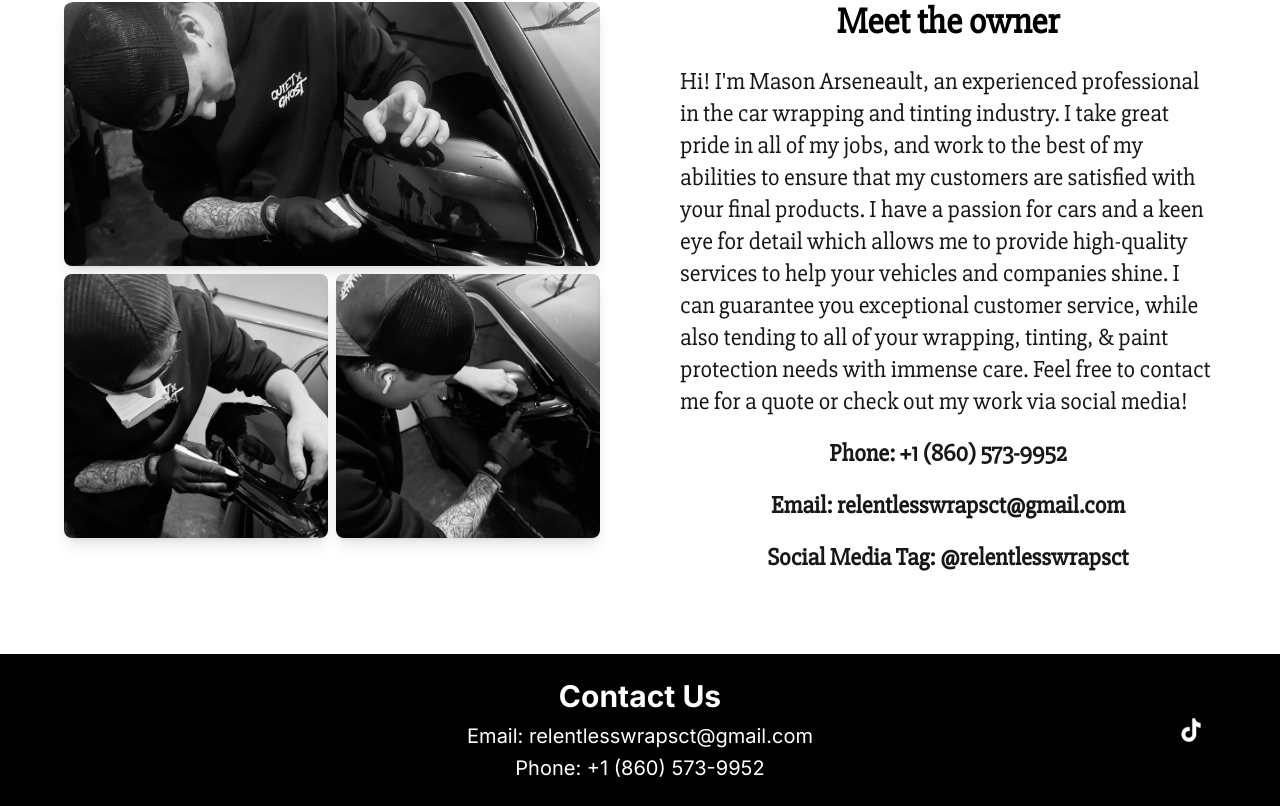
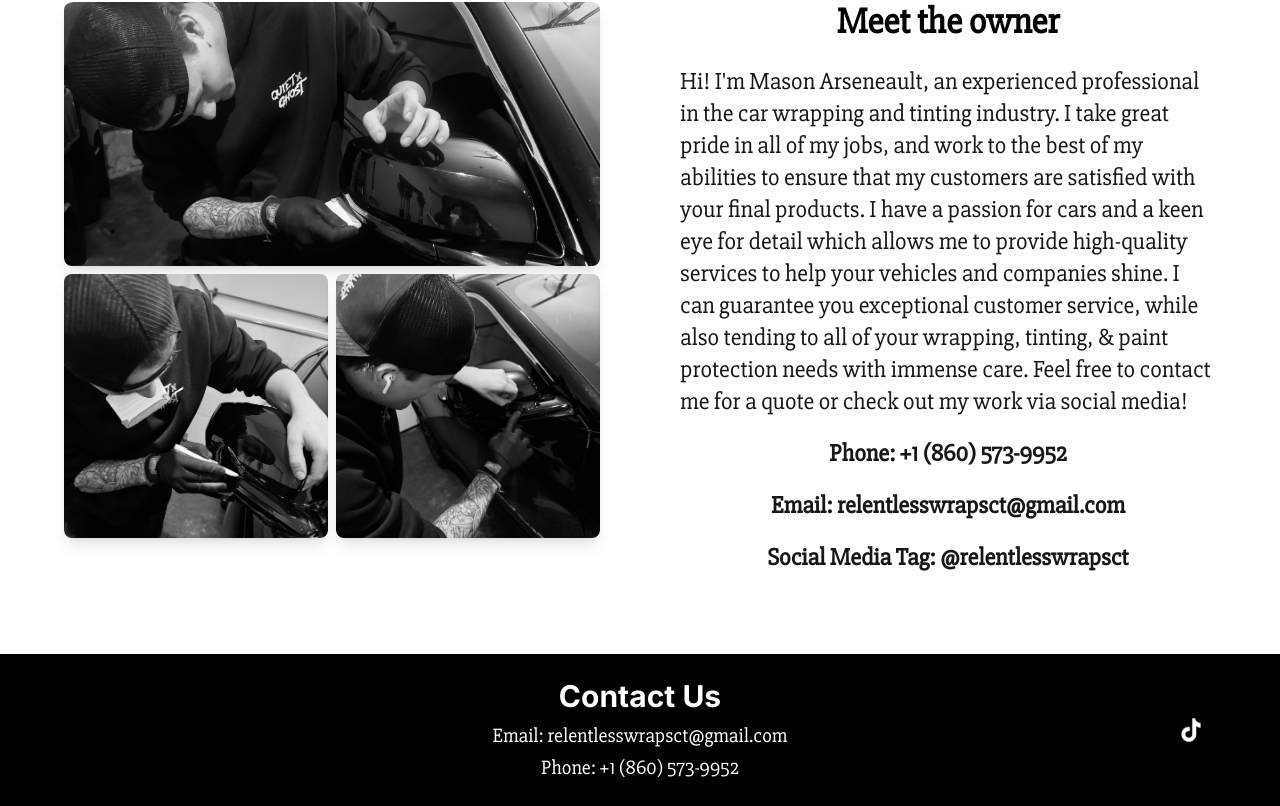
Before and after one commit to Tgalica05/MasonArseneaultWebsite, a Next.js app: page / in a window 1280 px wide. Shown: the part 1048-1854 px from the top of the page. Built offline with nearby package versions, Linux system fonts and the light colour scheme; a web font is replaced by a local one.

Commit message:
fixed aesthetics home page

```diff
--- a/src/app/BottomBar.tsx
+++ b/src/app/BottomBar.tsx
@@ -1,6 +1,9 @@
 'use client';
 import Link from "next/link";
 import Image from "next/image";
+import { Inter, Rubik_Gemstones, Bungee_Shade, Rubik_Glitch_Pop, Rubik_Glitch, Slabo_27px } from "next/font/google";
+
+const slabo = Slabo_27px({ subsets: ["latin"], weight: "400" });
 
 export default function BottomBar() {
   return (
@@ -10,11 +13,11 @@ export default function BottomBar() {
 
         {/* Contact Info */}
         <div className="text-white text-left md:text-center text-sm md:text-xl">
-          <h2 className="font-bold mb-2 text-lg md:text-3xl">
+          <h2 className={`font-bold mb-2 text-lg md:text-3xl`}>
             Contact Us
           </h2>
-          <p>Email: relentlesswrapsct@gmail.com</p>
-          <p className="mt-1">Phone: +1 (860) 573-9952</p>
+          <p className={`text-sm md:text-xl ${slabo.className}`}>Email: relentlesswrapsct@gmail.com</p>
+          <p className={`text-sm md:text-xl ${slabo.className} mt-1`}>Phone: +1 (860) 573-9952</p>
         </div>
 
         {/* TikTok (always right) */}
--- a/src/app/MobileNavbar.tsx
+++ b/src/app/MobileNavbar.tsx
@@ -2,7 +2,9 @@
 import Link from "next/link";
 import Image from "next/image";
 import { useState } from "react";
+import { Inter, Rubik_Gemstones, Bungee_Shade, Rubik_Glitch_Pop, Rubik_Glitch, Slabo_27px } from "next/font/google";
 
+const slabo = Slabo_27px({ subsets: ["latin"], weight: "400" });
 
 export default function MobileNavbar() {
   const [mobileMenuOpen, setMobileMenuOpen] = useState(false);
@@ -20,7 +22,7 @@ export default function MobileNavbar() {
       </div>
 
       {/* Desktop links */}
-      <div className="hidden md:flex flex-1 absolute left-1/2 -translate-x-1/2 gap-4">
+      <div className={`hidden md:flex flex-1 absolute left-1/2 -translate-x-1/2 gap-4 `}>
         <Link href="/" className="navButtonDesktop">Home</Link>
         <Link href="/tints" className="navButtonDesktop">Tints</Link>
         <Link href="/wraps" className="navButtonDesktop">Wraps</Link>
```
